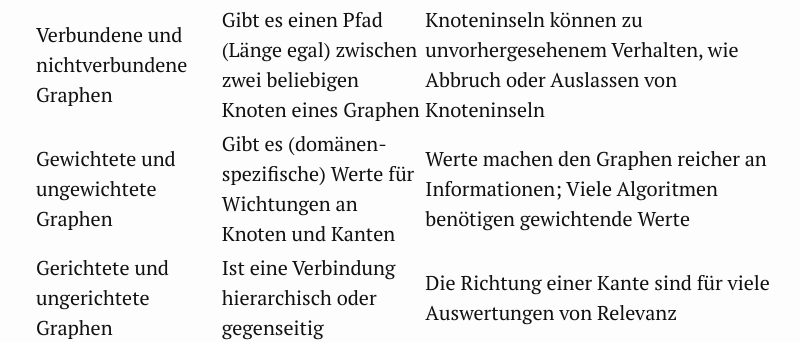
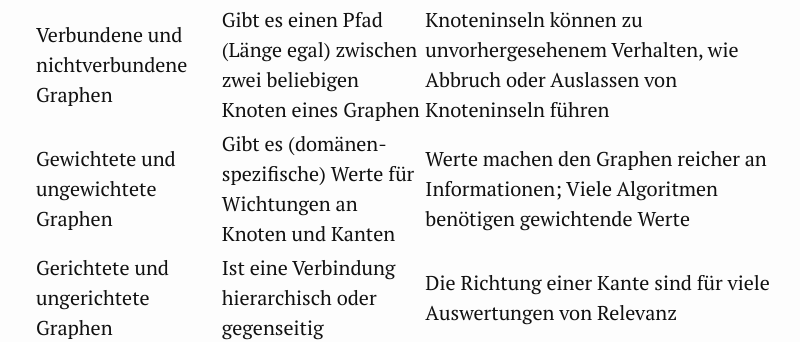
Before and after one commit to kuczera/Graphentechnologien, a Jekyll site: the page built from docs/05_Einfuehrung_und_Theorie.md, in a window 1280 px wide and 900 px high, scrolled down 5274 px. Shown: the part 254-596 px from the top of the window, without its empty margins (237-1037 px from the left). Built offline with Jekyll 4.4.1, drawn with Linux system fonts in a browser that asks for light colours.

Commit message:
Update 05_Einfuehrung_und_Theorie.md

```diff
--- a/docs/05_Einfuehrung_und_Theorie.md
+++ b/docs/05_Einfuehrung_und_Theorie.md
@@ -71,7 +71,7 @@ In der folgenden Tabelle werden charakteristische Möglichkeiten zur Typisierung
 
 |Graphattribute|Unterschiede|Überlegungen zum Algorithms|
 |------------------|---------------------|------------------------------------|
-|Verbundene und nichtverbundene Graphen|Gibt es einen Pfad (Länge egal) zwischen zwei beliebigen Knoten eines Graphen|Knoteninseln können zu unvorhergesehenem Verhalten, wie Abbruch oder Auslassen von Knoteninseln|
+|Verbundene und nichtverbundene Graphen|Gibt es einen Pfad (Länge egal) zwischen zwei beliebigen Knoten eines Graphen|Knoteninseln können zu unvorhergesehenem Verhalten, wie Abbruch oder Auslassen von Knoteninseln führen|
 |Gewichtete und ungewichtete Graphen|Gibt es (domänen-spezifische) Werte für Wichtungen an Knoten und Kanten|Werte machen den Graphen reicher an Informationen; Viele Algoritmen benötigen gewichtende Werte|
 |Gerichtete und ungerichtete Graphen|Ist eine Verbindung hierarchisch oder gegenseitig|Die Richtung einer Kante sind für viele Auswertungen von Relevanz|
 |Zyklische und nicht zyklische Graphen|In zyklischen Graphen können Pfade können wieder zum Startknoten zurückkehren|Zyklische Graphen sind weit verbreitet. Bei der Auswertung mit Graphalgorithmen muss der Graph aber möglicherweise bearbeitet werden|
```
